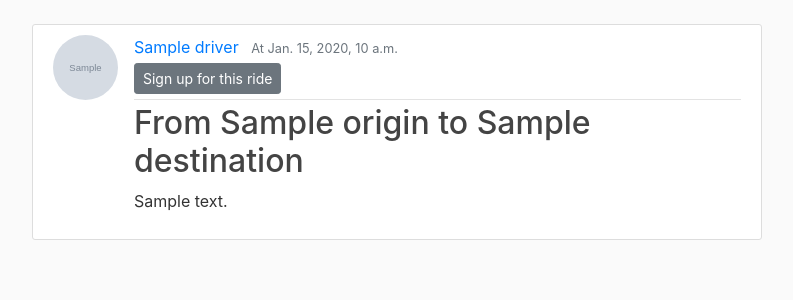
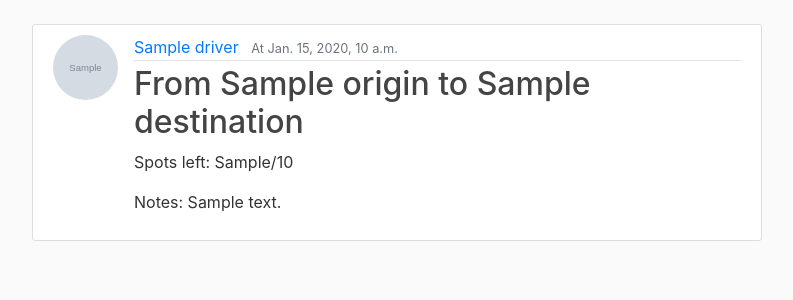
Before and after one commit to colby-rideshare/colby-rideshare, a Django app: template ridesharing_project/carpool/templates/carpool/ride_detail.html in a window 1280 px wide. Shown: the part 56-356 px from the top of the page, without its empty margins (53-846 px from the left). Run offline with Django 3.2, Linux system fonts and the light colour scheme; the template is opened without the code that fills it: most values are stand-ins (such as "Sample title", 1, 10 or a date in 2020); grey boxes marked "Sample" are stand-in pictures.

Commit message:
ride full logic

```diff
--- a/ridesharing_project/carpool/templates/carpool/home.html
+++ b/ridesharing_project/carpool/templates/carpool/home.html
@@ -14,8 +14,7 @@
                     <small class="text-muted">At {{ ride.departure_time }}</small>
                 </div>
                 <h2><a class="article-title" href="{% url 'ride-detail' ride.id %}">From {{ ride.origin }} to {{ ride.destination }}</a></h2>
-                <p class="article-content">Capacity: {{ride.capacity}}</p>
-                <p class="article-content">People signed up: {{ride.num_riders}}</p>
+                <p class="article-content">Spots left: {{ ride.spots_left }}/{{ ride.capacity }}</p>
                 <p class="article-content">Notes: {{ ride.notes }}</p>
             </div>
         </article>
--- a/ridesharing_project/carpool/templates/carpool/ride_detail.html
+++ b/ridesharing_project/carpool/templates/carpool/ride_detail.html
@@ -19,14 +19,15 @@
                         <a class="btn btn-secondary btn-sm mt-1 mb-1" href="{% url 'ride-update' object.id %}">Update details</a>
                         <a class="btn btn-danger btn-sm mt-1 mb-1" href="{% url 'ride-delete' object.id %}">Delete</a>
                     </div>
-                {% elif object.driver != user %}
+                {% elif object.driver != user and ride.spots_left > 0 %}
                     <div>
                         <a class="btn btn-secondary btn-sm mt-1 mb-1" href="{% url 'ride-signup' object.id %}">Sign up for this ride</a>
                     </div>
                 {% endif %}
             </div>
             <h2 class="article-title">From {{ object.origin }} to {{ object.destination }}</h2>
-            <p class="article-content">{{ ride.notes }}</p>
+            <p class="article-content">Spots left: {{ ride.spots_left }}/{{ ride.capacity }}</p>
+            <p class="article-content">Notes: {{ ride.notes }}</p>
         </div>
     </article>
 {% endblock content %}
--- a/ridesharing_project/carpool/templates/carpool/user_rides.html
+++ b/ridesharing_project/carpool/templates/carpool/user_rides.html
@@ -15,7 +15,8 @@
                     <small class="text-muted">On {{ ride.departure_time }}</small>
                 </div>
                 <h2><a class="article-title" href="{% url 'ride-detail' ride.id %}">From {{ ride.origin }} to {{ ride.destination }}</a></h2>
-                <p class="article-content">{{ ride.notes }}</p>
+                <p class="article-content">Spots left: {{ ride.spots_left }}/{{ ride.capacity }}</p>
+                <p class="article-content">Notes: {{ ride.notes }}</p>
             </div>
         </article>
     {% endfor %}
```
Also changed, not shown: ridesharing_project/carpool/views.py (+36 -1 lines), ridesharing_project/db.sqlite3.
